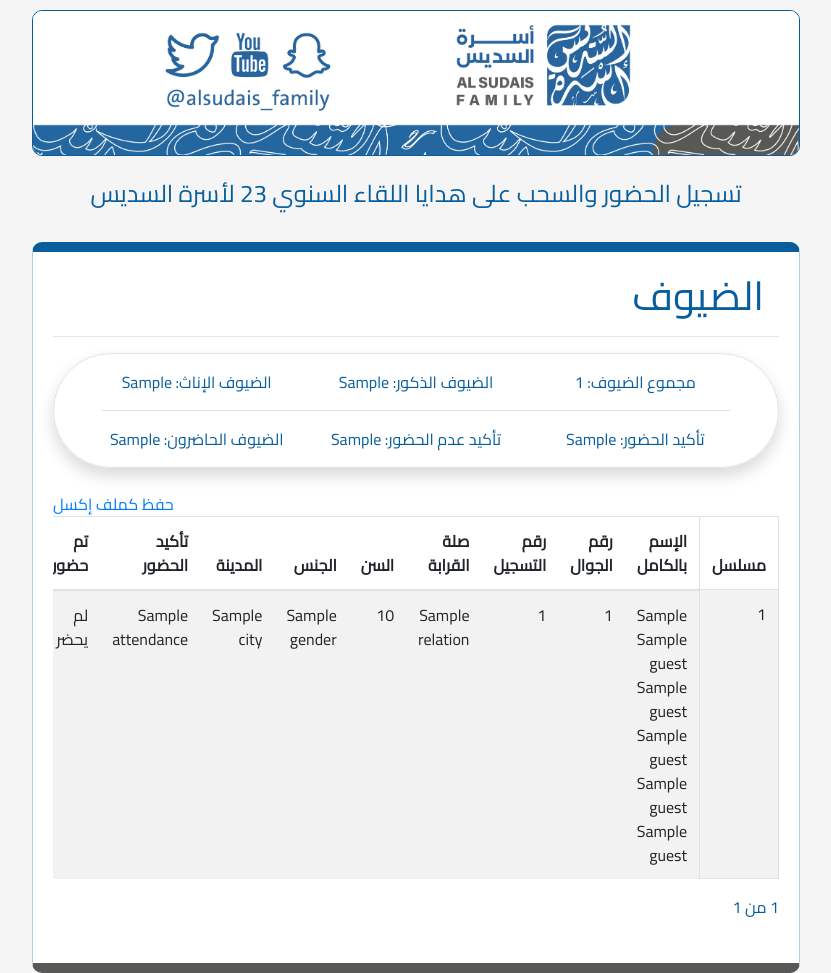
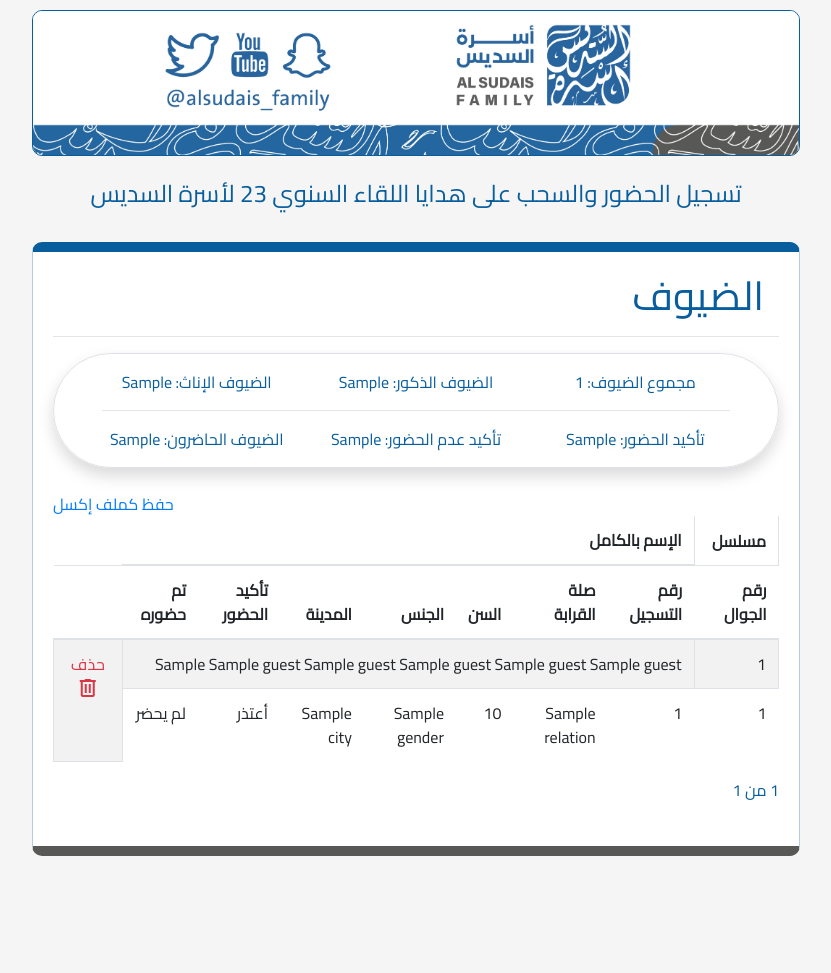
Before and after one commit to engziada/AlSduisGathering, a Flask app: template templates/admin.html in a window 1280 px wide. Shown: the whole page, without its empty margins (224-1055 px from the left). After the commit the page ends 856 px from the top, so only its background shows below. Run offline with Flask 3, Linux system fonts and the light colour scheme; the template is opened without the code that fills it: most values are stand-ins (such as "Sample title", 1, 10 or a date in 2020); some libraries are stand-ins or nearby versions; some web fonts are replaced.

Commit message:
admin-mod

```diff
--- a/templates/admin.html
+++ b/templates/admin.html
@@ -38,9 +38,10 @@
     <table class="table table-striped table-responsive">
 
         <thead>
+            <tr></tr>
+                <th class="border border-1">مسلسل</th>
+                <th colspan="7">الإسم بالكامل</th>
             <tr>
-                <th class="border border-1">مسلسل</th>
-                <th>الإسم بالكامل</th>
                 <th>رقم الجوال</th>
                 <th>رقم التسجيل</th>
                 <th>صلة القرابة</th>
@@ -57,19 +58,24 @@
             {% for guest in guests.items %}
             <tr>
                 <td class="border border-1">{{ loop.index }}</td>
-                <td>{{ guest.first_name }} {{ guest.father_name }} {{ guest.first_grand_name }} {{ guest.second_grand_name }} {{ guest.third_grand_name }} {{ guest.family_name }}</td>
+                <td colspan="7">{{ guest.first_name }} {{ guest.father_name }} {{ guest.first_grand_name }} {{ guest.second_grand_name }} {{ guest.third_grand_name }} {{ guest.family_name }}</td>
+                <td class="border border-1 text-center" rowspan="2">
+                    <a class="text-danger" href="{{ url_for('delete_guest', guest_phoneno=guest.phone_number) }}" onclick="return confirm('هل أنت متأكد من الحذف؟')">حذف
+                        <span class="material-symbols-outlined">delete</span>
+                    </a>
+
+                </td>
+            </tr>
+
+            <tr>
                 <td>{{ guest.phone_number }}</td>
                 <td>{{ guest.registration_number }}</td>
                 <td>{{ guest.relation }}</td>
-                <td>{{ guest.age }}</td>
+                <td>{{ guest.age|replace('سنة', '') }}</td>
                 <td>{{ guest.gender }}</td>
                 <td>{{ guest.city }}</td>
-                <td>{{ guest.attendance }}</td>
-                <!-- <td>{{ guest.ideas }}</td> -->
+                <td>{% if guest.attendance=='سوف أحضر باذن الله' %}نعم{% else %}أعتذر{%endif%}</td>
                 <td>{% if guest.is_attended %}حضر{% else %}لم يحضر{%endif%}</td>
-                <td class="border border-1">
-                    <a class="text-danger" href="{{ url_for('delete_guest', guest_phoneno=guest.phone_number) }}">حذف</a>
-                </td>
             </tr>
             {% endfor %}
         </tbody>
```
Also changed, not shown: instance/registrations.db, 1 other file.
